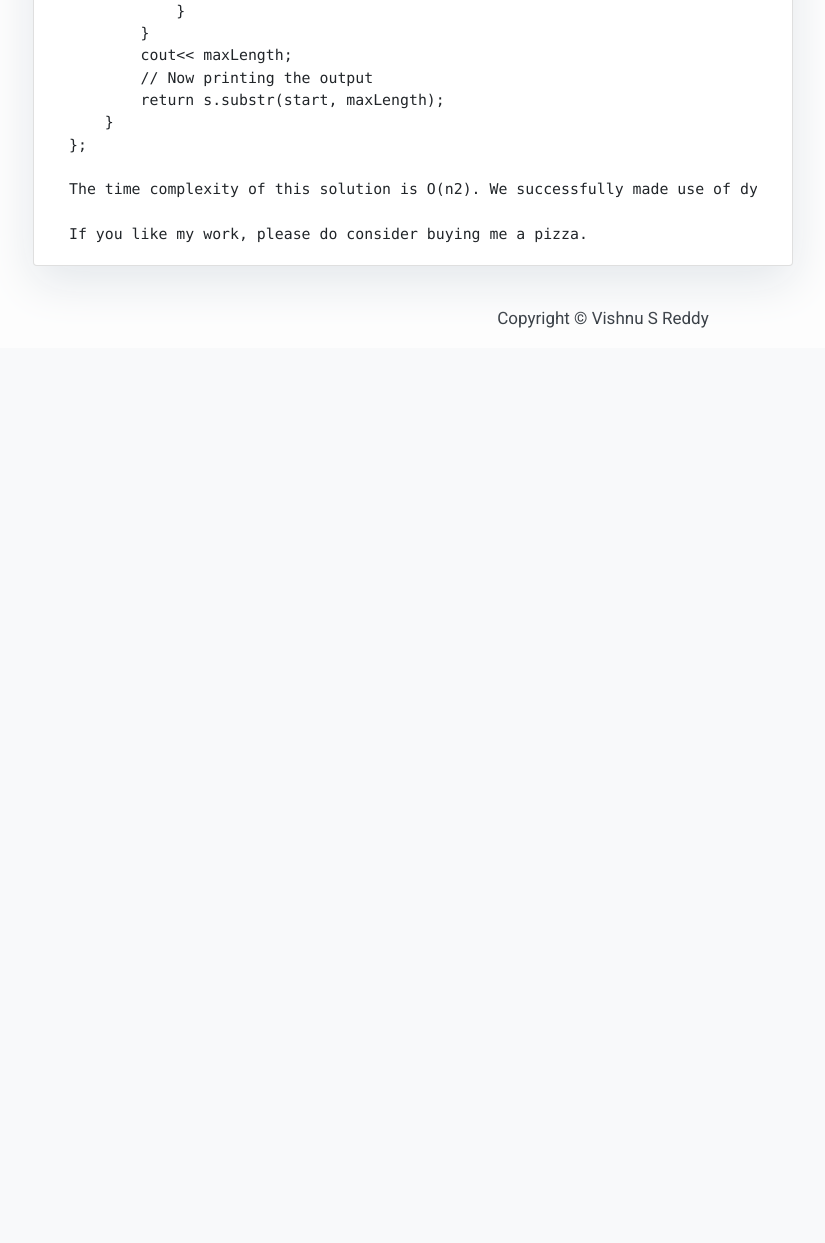
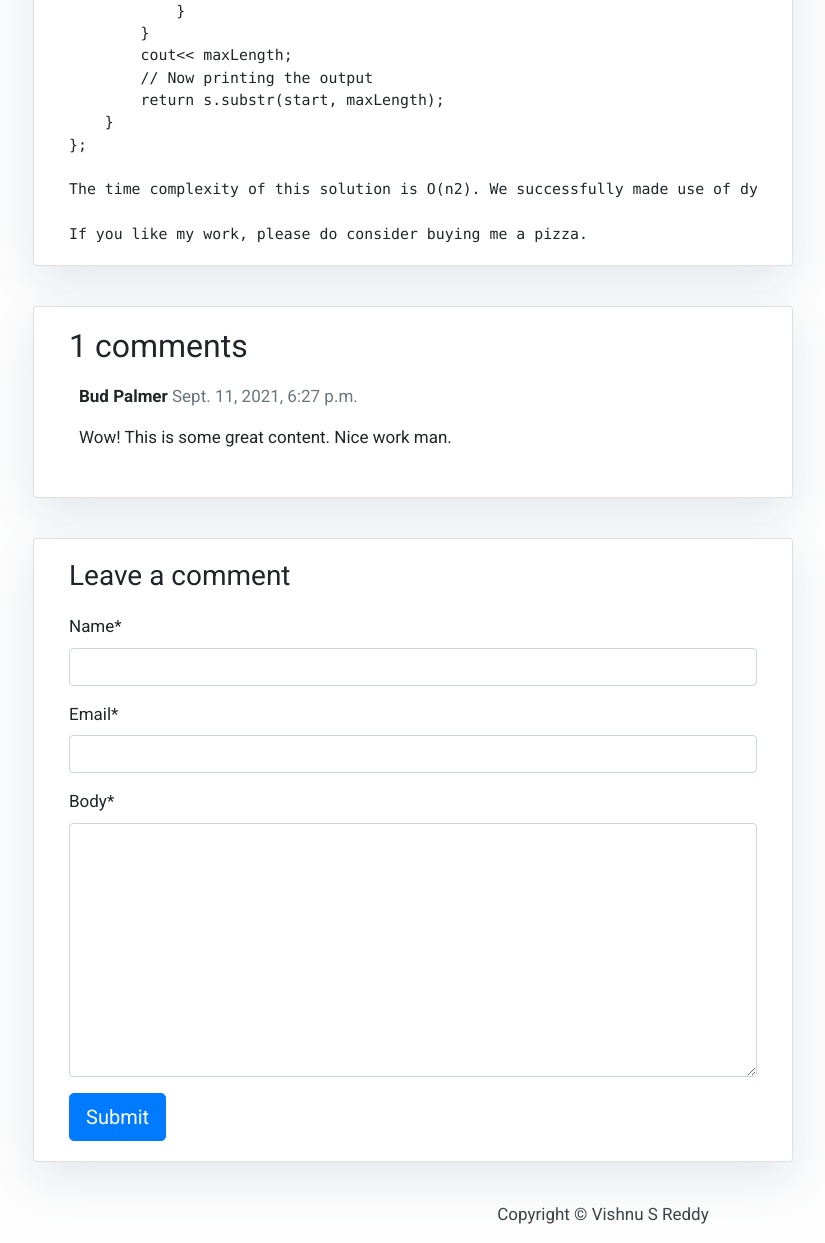
Before and after one commit to vishnusreddy/django-demo-blog, a Django app: a page that uses templates/post_detail.html in a window 1280 px wide. Shown: the part 2959-4202 px from the top of the page, without its empty margins (37-862 px from the left). Before the commit the page ends 3287 px from the top, so only its background shows below. Run offline with Django 3.2, Linux system fonts and the light colour scheme; data comes from the database, SQL or seed files in the repository; both versions use the stored data as it was after the commit; some libraries are stand-ins or nearby versions.

Commit message:
Comment System Ready

```diff
--- a/blog/settings.py
+++ b/blog/settings.py
@@ -37,7 +37,8 @@ INSTALLED_APPS = [
     'django.contrib.sessions',
     'django.contrib.messages',
     'django.contrib.staticfiles',
-    'blogapp'
+    'blogapp',
+    'crispy_forms',
 ]
 
 MIDDLEWARE = [
@@ -124,3 +125,4 @@ STATIC_URL = '/static/'
 # https://docs.djangoproject.com/en/3.2/ref/settings/#default-auto-field
 
 DEFAULT_AUTO_FIELD = 'django.db.models.BigAutoField'
+CRISPY_TEMPLATE_PACK = 'bootstrap4'
--- /dev/null
+++ b/blogapp/forms.py
@@ -0,0 +1,8 @@
+from .models import Comment
+from django import forms
+
+
+class CommentForm(forms.ModelForm):
+    class Meta:
+        model = Comment
+        fields = ('name', 'email', 'body')
--- a/blogapp/models.py
+++ b/blogapp/models.py
@@ -21,3 +21,17 @@ class Post(models.Model):
 
     def __str__(self):
         return self.title
+
+class Comment(models.Model):
+    post = models.ForeignKey(Post,on_delete=models.CASCADE,related_name='comments')
+    name = models.CharField(max_length=80)
+    email = models.EmailField()
+    body = models.TextField()
+    created_on = models.DateTimeField(auto_now_add=True)
+    active = models.BooleanField(default=False)
+
+    class Meta:
+        ordering = ['created_on']
+
+    def __str__(self):
+        return 'Comment {} by {}'.format(self.body, self.name)
--- a/blogapp/urls.py
+++ b/blogapp/urls.py
@@ -3,5 +3,5 @@ from django.urls import path
 
 urlpatterns = [
     path('', views.PostList.as_view(), name='home'),
-    path('<slug:slug>/', views.PostDetail.as_view(), name='post_detail'),
+    path('<slug:slug>/', views.post_detail, name='post_detail'),
 ]
--- a/blogapp/views.py
+++ b/blogapp/views.py
@@ -3,6 +3,8 @@ from django.shortcuts import render
 # Create your views here.
 from django.views import generic
 from .models import Post
+from .forms import CommentForm
+from django.shortcuts import render, get_object_or_404
 
 class PostList(generic.ListView):
     queryset = Post.objects.filter(status=1).order_by('-created_on')
@@ -11,3 +13,27 @@ class PostList(generic.ListView):
 class PostDetail(generic.DetailView):
     model = Post
     template_name = 'post_detail.html'
+
+def post_detail(request, slug):
+    template_name = 'post_detail.html'
+    post = get_object_or_404(Post, slug=slug)
+    comments = post.comments.filter(active=True)
+    new_comment = None
+    # Comment posted
+    if request.method == 'POST':
+        comment_form = CommentForm(data=request.POST)
+        if comment_form.is_valid():
+
+            # Create Comment object but don't save to database yet
+            new_comment = comment_form.save(commit=False)
+            # Assign the current post to the comment
+            new_comment.post = post
+            # Save the comment to the database
+            new_comment.save()
+    else:
+        comment_form = CommentForm()
+
+    return render(request, template_name, {'post': post,
+                                           'comments': comments,
+                                           'new_comment': new_comment,
+                                           'comment_form': comment_form})
--- a/templates/post_detail.html
+++ b/templates/post_detail.html
@@ -1,16 +1,50 @@
 {% extends 'base.html' %} {% block content %}
-
+{% load crispy_forms_tags %}
 <div class="container">
     <div class="row">
         <div class="col-md-8 card mb-4  mt-3 left  top">
             <div class="card-body">
-                <h1>{% block title %} {{ object.title }} {% endblock title %}</h1>
+                <h1>{% block title %} {{ post.title }} {% endblock title %}</h1>
                 <p class=" text-muted">{{ post.author }} | {{ post.created_on }}</p>
-                <pre class="card-text ">{{ object.content | safe }}</pre>
+                <pre class="card-text ">{{ post.content | safe }}</pre>
             </div>
         </div>
         {% block sidebar %} {% include 'sidebar.html' %} {% endblock sidebar %}
+
+        <div class="col-md-8 card mb-4  mt-3 ">
+            <div class="card-body">
+                <!-- comments -->
+                <h2>{{ comments.count }} comments</h2>
+
+                {% for comment in comments %}
+                <div class="comments" style="padding: 10px;">
+                    <p class="font-weight-bold">
+                        {{ comment.name }}
+                        <span class=" text-muted font-weight-normal">
+                            {{ comment.created_on }}
+                        </span>
+                    </p>
+                    {{ comment.body | linebreaks }}
+                </div>
+                {% endfor %}
+            </div>
+        </div>
+        <div class="col-md-8 card mb-4  mt-3 ">
+            <div class="card-body">
+                {% if new_comment %}
+                <div class="alert alert-success" role="alert">
+                    Your comment is awaiting moderation
+                </div>
+                {% else %}
+                <h3>Leave a comment</h3>
+                <form method="post" style="margin-top: 1.3em;">
+                    {{ comment_form | crispy }}
+                    {% csrf_token %}
+                    <button type="submit" class="btn btn-primary  btn-lg">Submit</button>
+                </form>
+                {% endif %}
+            </div>
+        </div>
     </div>
 </div>
-
 {% endblock content %}
```
Also changed, not shown: blogapp/admin.py (+11 -1 lines), blogapp/migrations/0002_comment.py (added), db.sqlite3.
